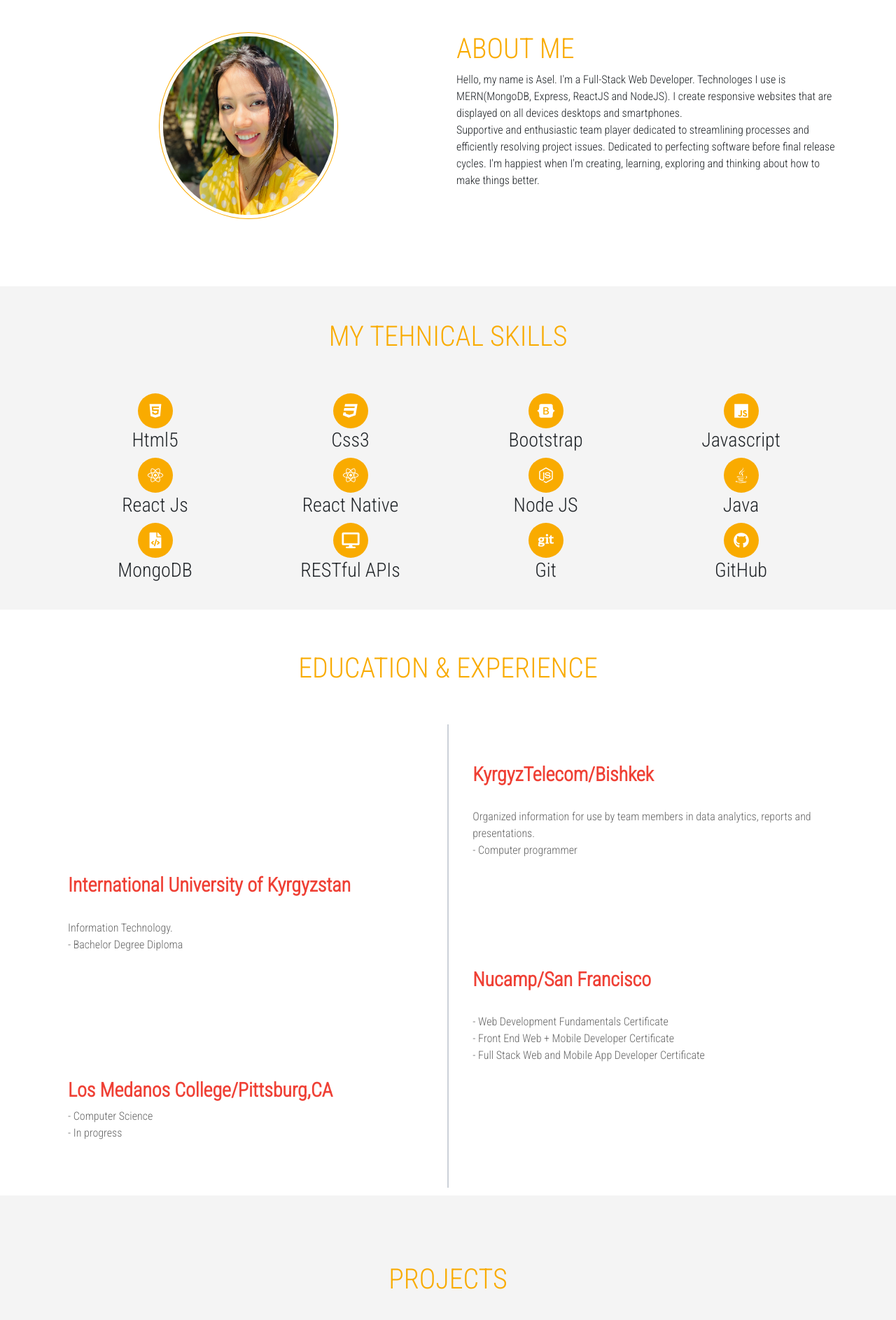
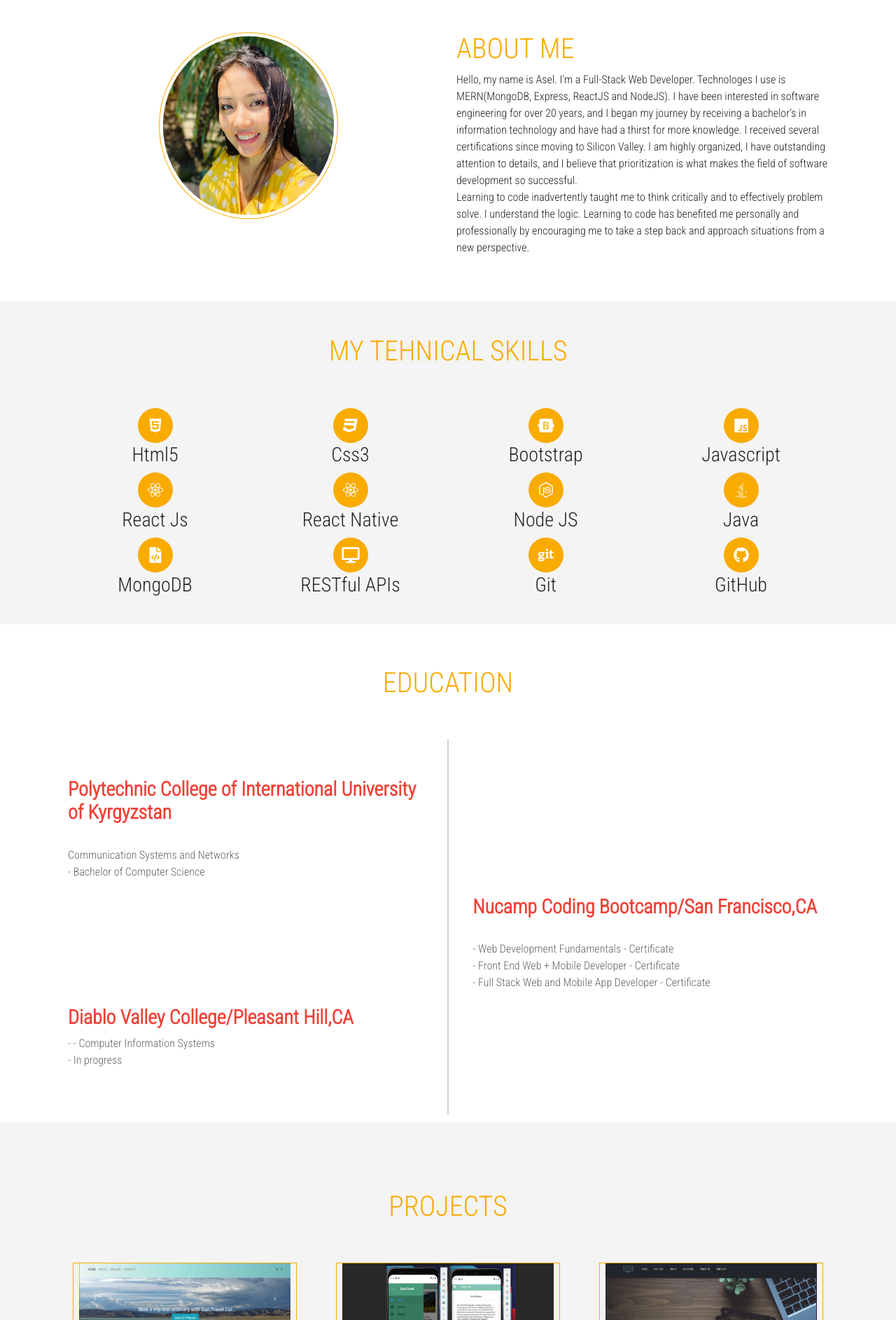
Before and after one commit to Aselya8/profile-portfolio, a React (Create React App) app: page / in a window 1280 px wide. Shown: the part 834-2720 px from the top of the page at 70% size. Built offline with nearby package versions, Linux system fonts and the light colour scheme.

Commit message:
education

```diff
--- a/src/components/AboutMe.js
+++ b/src/components/AboutMe.js
@@ -14,11 +14,9 @@ const AboutMe = () => {
                     <h1 className="about-heading">about me</h1>
                     <p>
                         Hello, my name is Asel. I'm a Full-Stack Web Developer. Technologes I use is MERN(MongoDB, Express, ReactJS and NodeJS).
-                        I create responsive websites that are displayed on all devices desktops and smartphones.
+                        I have been interested in software engineering for over 20 years, and I began my journey by receiving a bachelor’s in information technology and have had a thirst for more knowledge. I received several certifications since moving to Silicon Valley. I am highly organized, I have outstanding attention to details, and I believe that prioritization is what makes the field of software development so successful.
                         <br />
-                        Supportive and enthusiastic team player dedicated to streamlining processes and efficiently resolving project issues. Dedicated to perfecting software before final release cycles.
-                        I'm happiest when I'm creating, learning, exploring and thinking about how to make things better.
-
+                        Learning to code inadvertently taught me to think critically and to effectively problem solve. I understand the logic. Learning to code has benefited me personally and professionally by encouraging me to take a step back and approach situations from a new perspective.
                     </p>
                 </div>
             </div>
--- a/src/components/Education.js
+++ b/src/components/Education.js
@@ -5,26 +5,16 @@ const Education = () => {
     return (
         <div id="education" className="education">
             <div className="d-flex justify-content-center my-5">
-                <h1>education & experience</h1>
+                <h1>education</h1>
             </div>
             <div className="container education-wrapper">
-                <div className="timeline-block timeline-block-right">
-                    <div className="marker"></div>
-                    <div className="timeline-content">
-                    <h3>KyrgyzTelecom/Bishkek</h3>
-                    <p>
-                    <br />Organized information for use by team members in data analytics, reports and presentations.<br /> - Computer programmer
-                    </p>
-                    </div>
-                </div>
-
                 <div className="timeline-block timeline-block-left">
                     <div className="marker"></div>
                     <div className="timeline-content">
-                    <h3>International University of Kyrgyzstan</h3>
+                    <h3>Polytechnic College of International University of Kyrgyzstan</h3>
                     <p>
-                    <br /> Information Technology.
-                    <br /> - Bachelor Degree Diploma
+                    <br /> Communication Systems and Networks
+                    <br /> - Bachelor of Computer Science
                     <br />
                     </p>
 
@@ -34,11 +24,11 @@ const Education = () => {
                 <div className="timeline-block timeline-block-right">
                     <div className="marker"></div>
                     <div className="timeline-content">
-                    <h3>Nucamp/San Francisco</h3>
+                    <h3>Nucamp Coding Bootcamp/San Francisco,CA</h3>
                     <p>
-                    <br /> - Web Development Fundamentals Certificate
-                    <br /> - Front End Web + Mobile Developer Certificate
-                    <br /> - Full Stack Web and Mobile App Developer Certificate
+                    <br /> - Web Development Fundamentals - Certificate
+                    <br /> - Front End Web + Mobile Developer - Certificate
+                    <br /> - Full Stack Web and Mobile App Developer - Certificate
                     </p>
                     </div>
                 </div>
@@ -46,8 +36,8 @@ const Education = () => {
                 <div className="timeline-block timeline-block-left">
                     <div className="marker"></div>
                     <div className="timeline-content">
-                    <h3>Los Medanos College/Pittsburg,CA</h3>
-                    <p> - Computer Science
+                    <h3>Diablo Valley College/Pleasant Hill,CA</h3>
+                    <p> - - Computer Information Systems
                     <br /> - In progress
                     </p>
                     </div>
```
